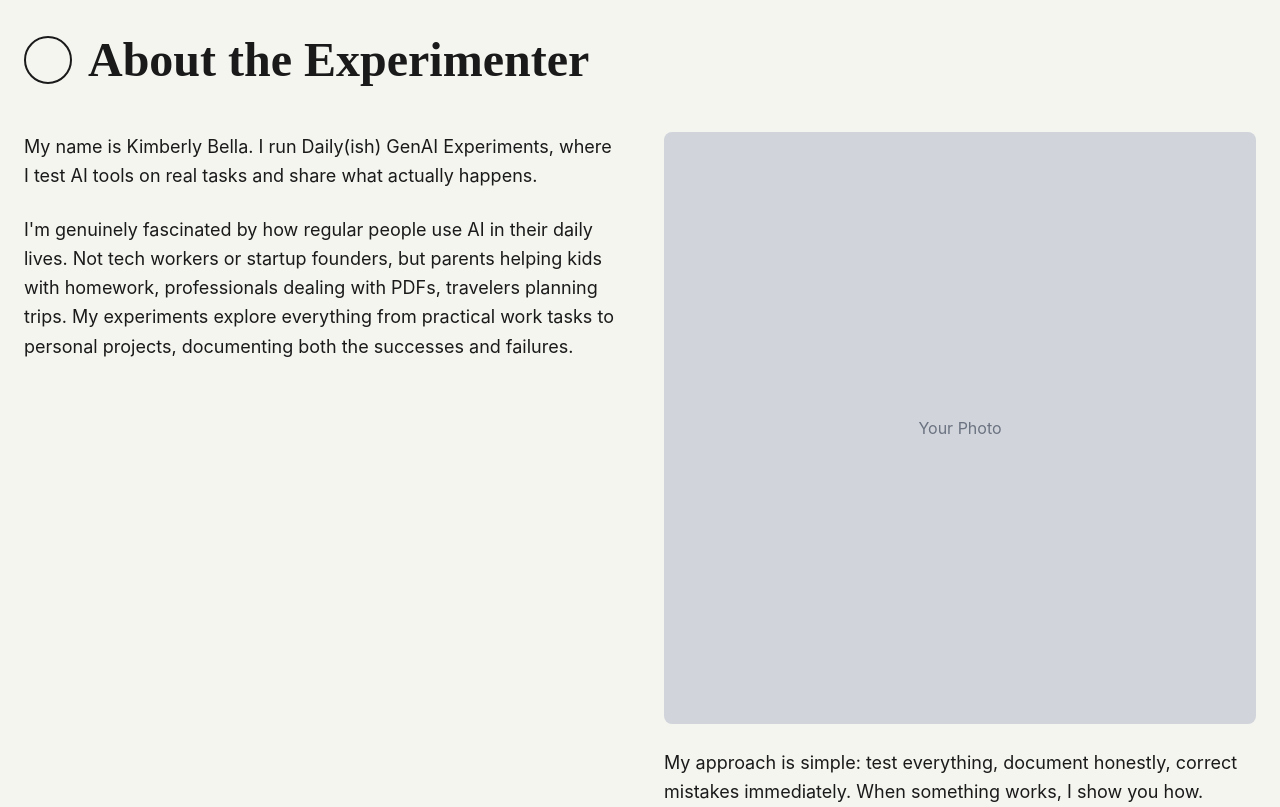
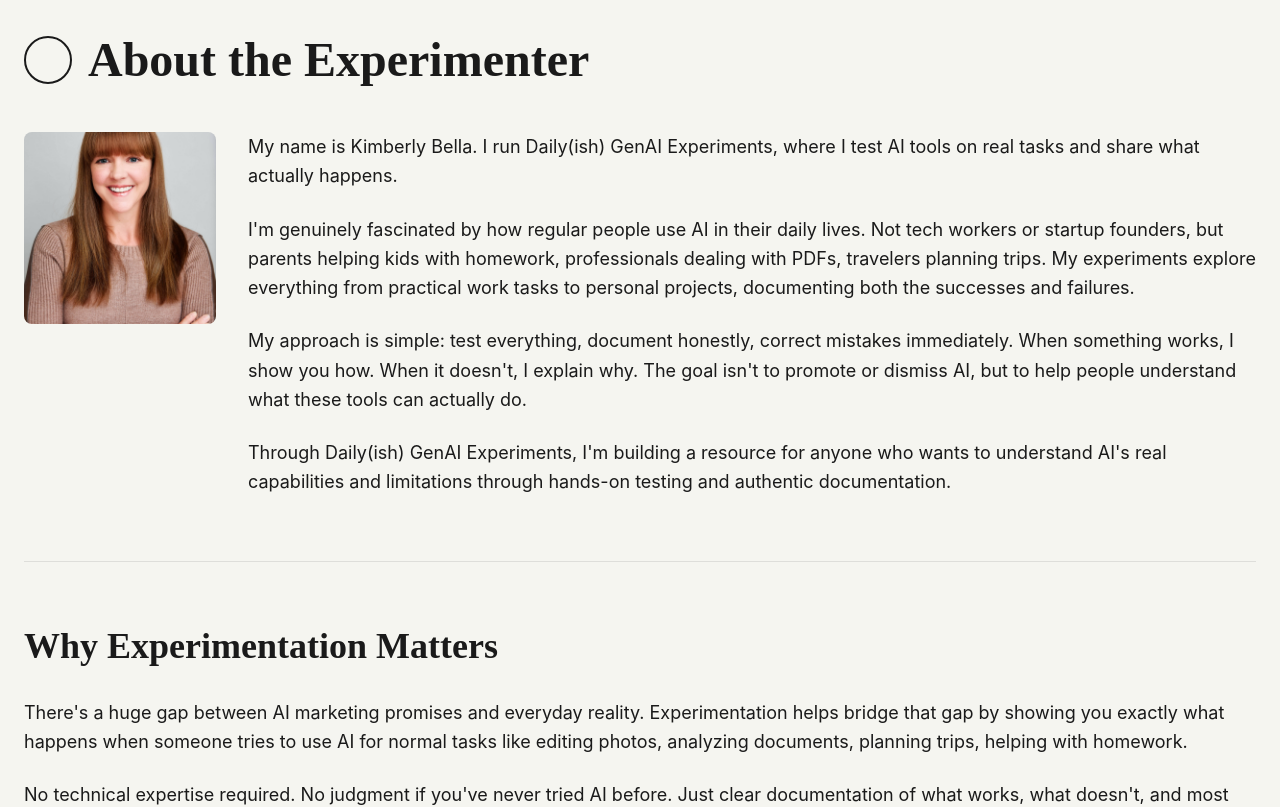
Before and after one commit to kimberlybella/dailyish-genai-experiments, a Next.js app: page / in a window 1280 px wide. Shown: the part 860-1667 px from the top of the page. Built offline with nearby package versions, Linux system fonts and the light colour scheme.

Commit message:
Added logo and headshot

```diff
--- a/components/About.tsx
+++ b/components/About.tsx
@@ -11,23 +11,22 @@ export default function About() {
           </h2>
         </div>
 
-        <div className="grid md:grid-cols-2 gap-12 items-start">
-          <div className="space-y-6">
+        <div className="flex flex-col md:flex-row gap-8 items-start">
+          <div className="flex-shrink-0">
+            <img
+              src="/images/headshot.jpg"
+              alt="Kimberly Bella"
+              className="w-48 h-48 object-cover rounded-lg"
+            />
+          </div>
+
+          <div className="flex-1 space-y-6">
             <p className="text-lg leading-relaxed">
               My name is Kimberly Bella. I run Daily(ish) GenAI Experiments, where I test AI tools on real tasks and share what actually happens.
             </p>
             <p className="text-lg leading-relaxed">
               I'm genuinely fascinated by how regular people use AI in their daily lives. Not tech workers or startup founders, but parents helping kids with homework, professionals dealing with PDFs, travelers planning trips. My experiments explore everything from practical work tasks to personal projects, documenting both the successes and failures.
             </p>
-          </div>
-
-          <div className="space-y-6">
-            <div className="aspect-square bg-gray-200 rounded-lg overflow-hidden">
-              {/* Add your photo here */}
-              <div className="w-full h-full bg-gray-300 flex items-center justify-center text-gray-500">
-                Your Photo
-              </div>
-            </div>
             <p className="text-lg leading-relaxed">
               My approach is simple: test everything, document honestly, correct mistakes immediately. When something works, I show you how. When it doesn't, I explain why. The goal isn't to promote or dismiss AI, but to help people understand what these tools can actually do.
             </p>
```
Also changed, not shown: public/images/Headshot.jpg (added), public/images/logo.png (added).
